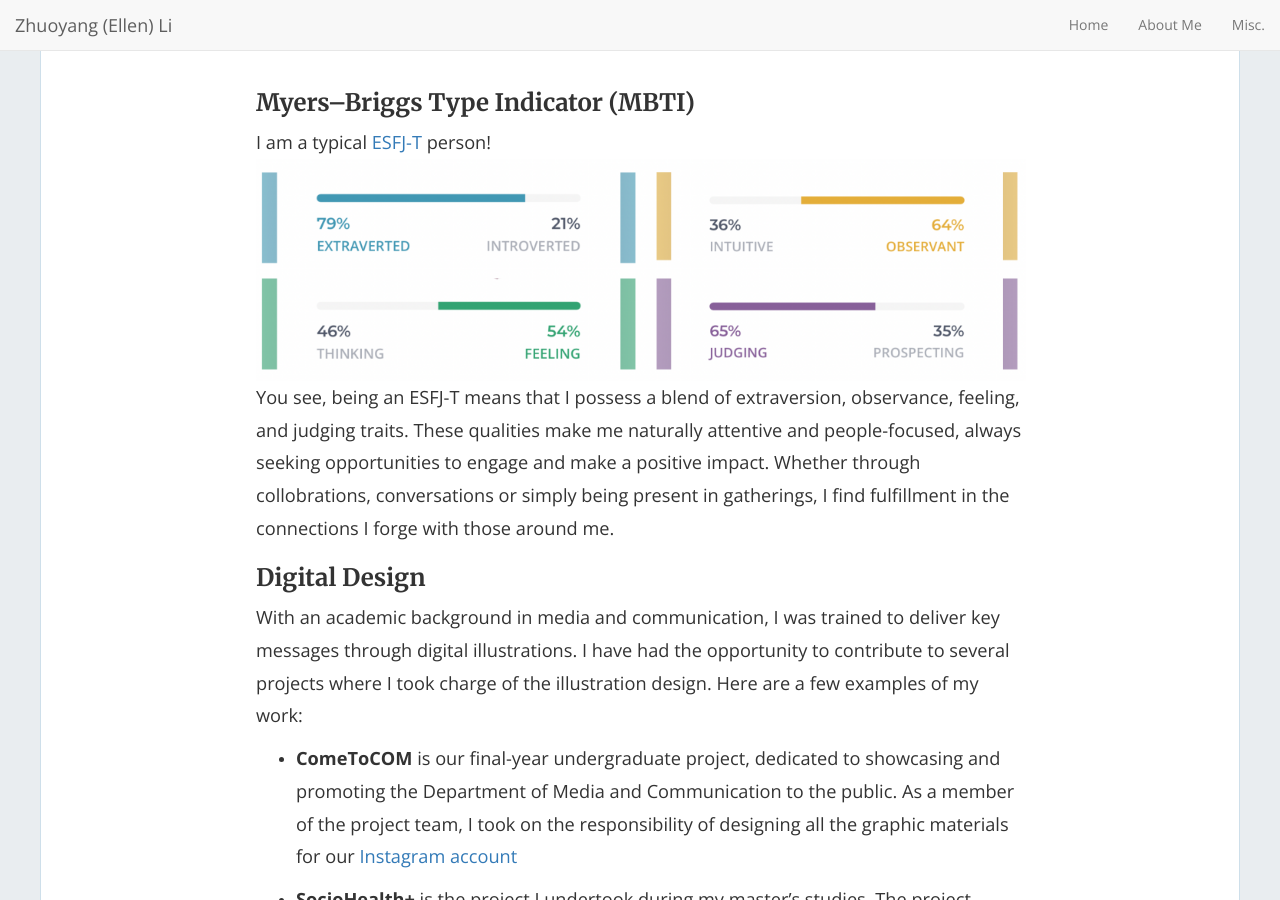
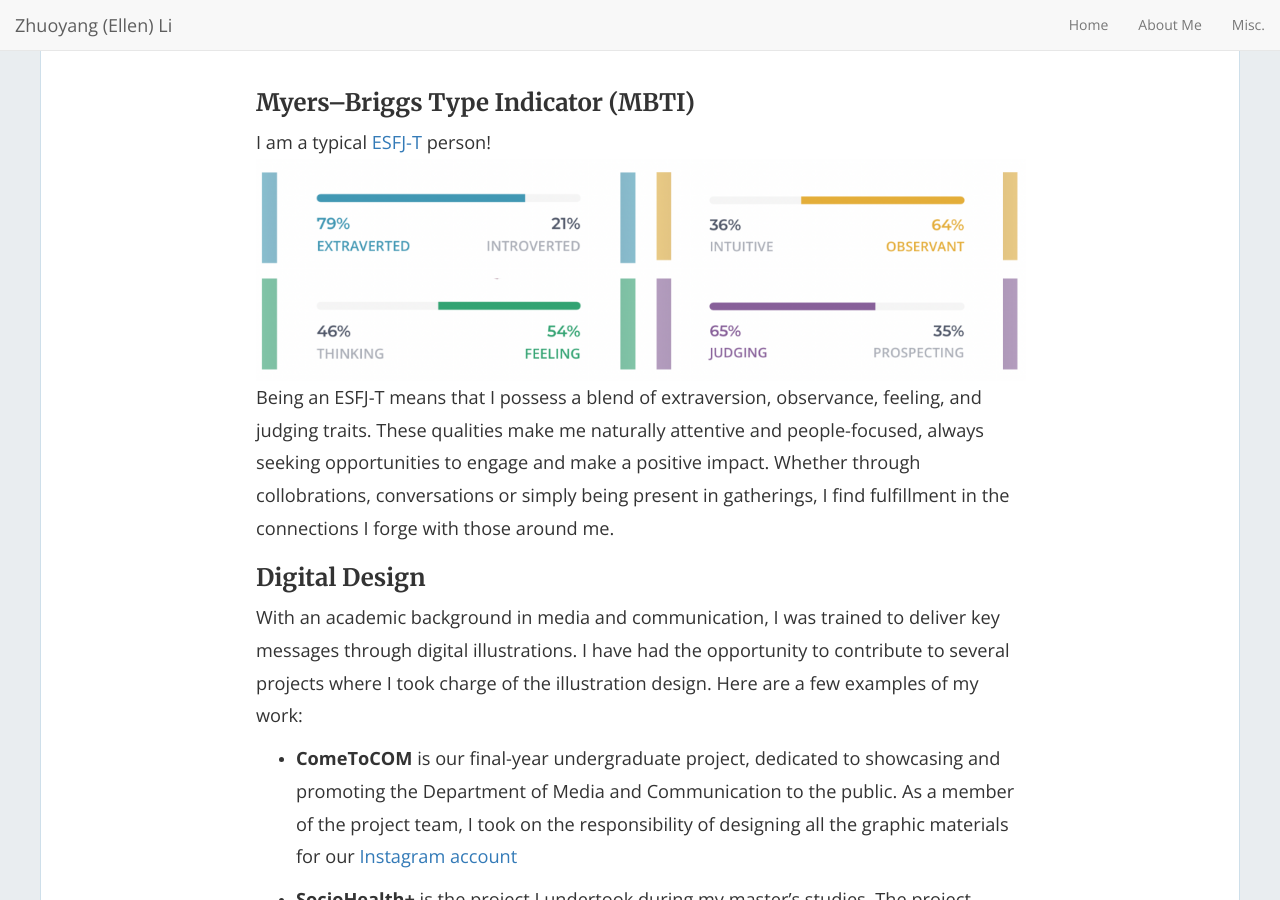
Before and after one commit to jamigibbs/phantom, a Jekyll site: the page built from misc.md, in a window 1280 px wide and 900 px high. Built offline with Jekyll 4.4.1, drawn with Linux system fonts in a browser that asks for light colours; nearby versions of some CDN libraries.

Commit message:
Update misc.md

```diff
--- a/misc.md
+++ b/misc.md
@@ -6,7 +6,7 @@
 ### Myers–Briggs Type Indicator (MBTI)
 I am a typical [ESFJ-T](https://www.16personalities.com/esfj-personality) person!
 ![My MBTI](/img/MBTI.png)
-You see, being an ESFJ-T means that I possess a blend of extraversion, observance, feeling, and judging traits. These qualities make me naturally attentive and people-focused, always seeking opportunities to engage and make a positive impact. Whether through collobrations, conversations or simply being present in gatherings, I find fulfillment in the connections I forge with those around me.
+Being an ESFJ-T means that I possess a blend of extraversion, observance, feeling, and judging traits. These qualities make me naturally attentive and people-focused, always seeking opportunities to engage and make a positive impact. Whether through collobrations, conversations or simply being present in gatherings, I find fulfillment in the connections I forge with those around me.
 
 ### Digital Design
 With an academic background in media and communication, I was trained to deliver key messages through digital illustrations. I have had the opportunity to contribute to several projects where I took charge of the illustration design. Here are a few examples of my work:
@@ -14,7 +14,7 @@
 - **ComeToCOM** is our final-year undergraduate project, dedicated to showcasing and promoting the Department of Media and Communication to the public. As a member of the project team, I took on the responsibility of designing all the graphic materials for our [Instagram account](https://www.instagram.com/come_to_com?igsh=MWNqZHBuYmZoNDgwNw==)
 
 - **SocioHealth+** is the project I undertook during my master's studies. The project involved collaborating with [Sarphati Cohort](https://www.sarphaticohort.nl/en/), a program focused on enhancing the health of children in Amsterdam through long-term research. Our specific task was to redesign their mobile app to address the unique challenge of collecting data from parents with low socioeconomic status (SES). As a member of the project team, I designed [a prototype of a mobile app](https://www.figma.com/proto/ab2OMRHgFlVZuy2LuCAMjv/Sarphati?type=design&node-id=70-167&t=ZHdvOAdFWkugrKv4-0&scaling=scale-down&page-id=1%3A3509&starting-point-node-id=70%3A167), ensuring it catered to the needs and circumstances of the target audience.
-<iframe style="border: 1px solid rgba(0, 0, 0, 0.1);" width="300" height="450" margin="0 auto" src="https://www.figma.com/embed?embed_host=share&url=https%3A%2F%2Fwww.figma.com%2Fproto%2Fab2OMRHgFlVZuy2LuCAMjv%2FSarphati%3Ftype%3Ddesign%26node-id%3D38-136%26t%3DDW0Lvq5ijkzKOyjr-1%26scaling%3Dscale-down%26page-id%3D1%253A3509%26starting-point-node-id%3D70%253A167%26mode%3Ddesign" allowfullscreen></iframe>
+<iframe style="border: 1px solid rgba(0, 0, 0, 0.1);" width="300" height="450" display = "block" margin="0 auto" src="https://www.figma.com/embed?embed_host=share&url=https%3A%2F%2Fwww.figma.com%2Fproto%2Fab2OMRHgFlVZuy2LuCAMjv%2FSarphati%3Ftype%3Ddesign%26node-id%3D38-136%26t%3DDW0Lvq5ijkzKOyjr-1%26scaling%3Dscale-down%26page-id%3D1%253A3509%26starting-point-node-id%3D70%253A167%26mode%3Ddesign" allowfullscreen></iframe>
 
 ### Photography
 I also indulge in photography as a means of capturing moments and emotions. Lately, I have been captivated by the serene atmosphere evoked by soft shades of pink and blue and obsessed with capturing its calming allure.
```
